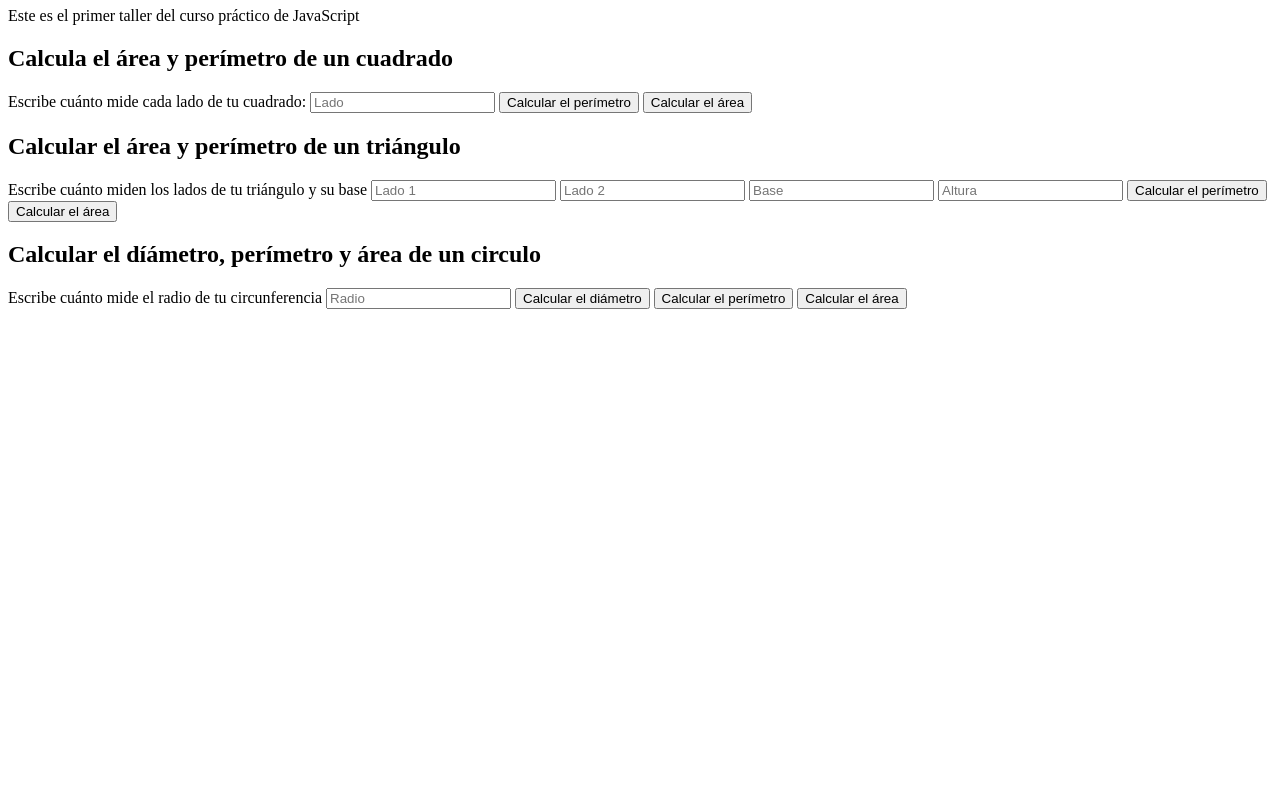
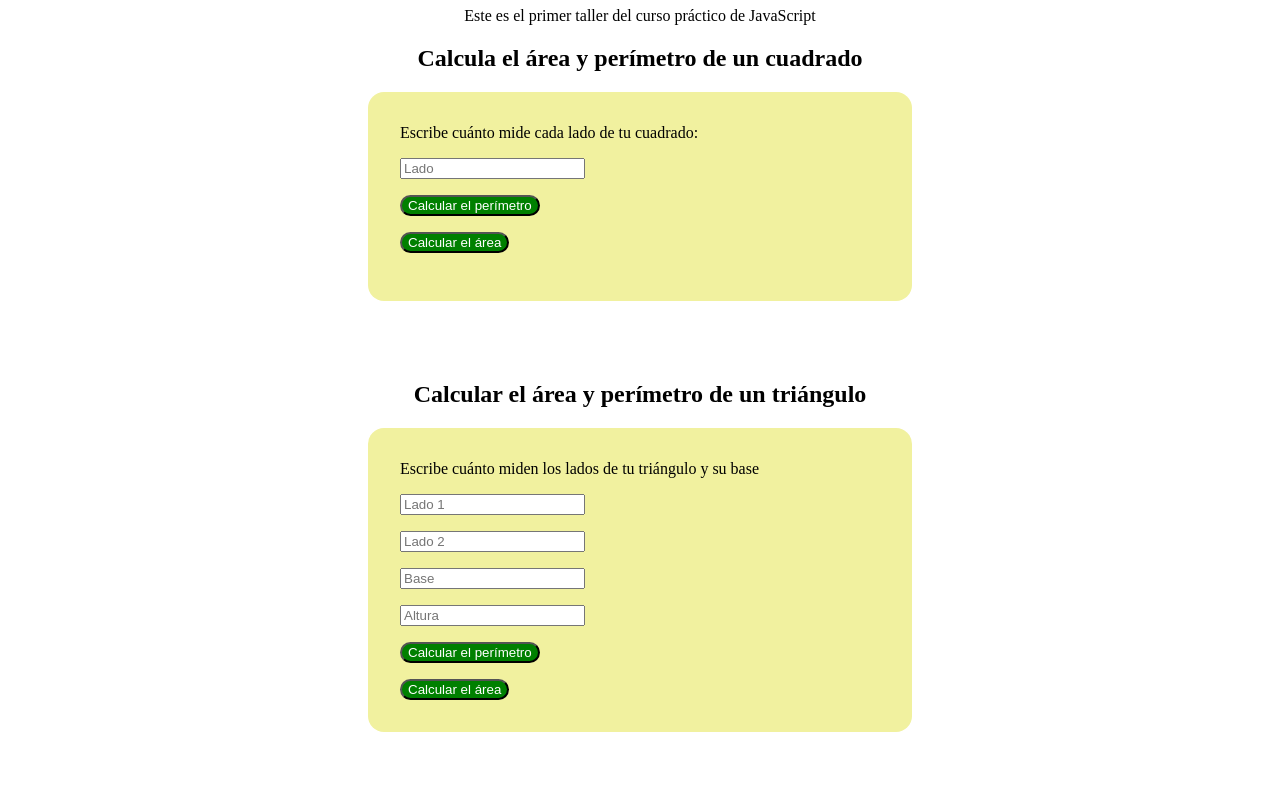
Before and after one commit to henryshop73/platzi-curso-practico-javascript, a plain HTML site: page figuras.html in a window 1280 px wide. Shown: the part 73-870 px from the top of the page. Before the commit the page ends 800 px from the top, so only its background shows below. Drawn offline with Linux system fonts and the light colour scheme.

Commit message:
Agregándo estilos a Figuras gemoétricas con css

```diff
--- a/figuras.html
+++ b/figuras.html
@@ -5,6 +5,7 @@
     <meta http-equiv="X-UA-Compatible" content="IE=edge">
     <meta name="viewport" content="width=device-width, initial-scale=1.0">
     <title>Figuras geométricas | Curso Práctico de JavaScript en Platzi</title>
+    <link rel="stylesheet" href="./figure.css">
 </head>
 <body>
     <header>
@@ -18,71 +19,99 @@
     <section>
         <h2>Calcula el área y perímetro de un cuadrado</h2>
 
-        <form>
+        <form class="formulario">
             <label for="InputCuadrado">
                 Escribe cuánto mide cada lado de tu cuadrado:
             </label>
 
+            <div class="campo primer-campo">
                 <input id="InputCuadrado" placeholder="Lado" type="number"/>
+            </div>
 
-            <button type="button" onclick="calcularPerimetroCuadrado()">
+            <div class="campo">
+                <button class="button" type="button" onclick="calcularPerimetroCuadrado()">
                     Calcular el perímetro
                 </button>
+            </div>
 
-            <button type="button" onclick="calcularAreaCuadrado()">
+            <div class="campo">
+                <button class="button" type="button" onclick="calcularAreaCuadrado()">
                     Calcular el área
                 </button>
+            </div>
          </form>
     </section>
 
     <section>
         <h2>Calcular el área y perímetro de un triángulo</h2>
 
-        <form>
+        <form class="formulario">
             <label for="InputTriangulo1">
                 Escribe cuánto miden los lados de tu triángulo y su base
             </label>
+
+            <div class="campo primer-campo">
                 <input id="InputTriangulo1" placeholder="Lado 1" type="number">
+            </div>
 
+            <div class="campo primer-campo">
                 <label for="InputTriangulo2"></label>
                 <input id="InputTriangulo2" placeholder="Lado 2" type="number">
+            </div>
 
+            <div class="campo primer-campo">
                 <label for="InputTrianguloBase"></label>
                 <input id="InputTrianguloBase" placeholder="Base" type="number">
+            </div>
 
+            <div class="campo primer-campo">
                 <label for="InputTrianguloAltura"></label>
                 <input id="InputTrianguloAltura" placeholder="Altura" type="number">
+            </div>
 
-            <button type="button" onclick="calcularPerimetroTriangulo()">
+            <div class="campo primer-campo">
+                <button class="button" type="button" onclick="calcularPerimetroTriangulo()">
                 Calcular el perímetro
                 </button>
+            </div>
 
-            <button type="button" onclick="calcularAreaTriangulo()">
+            <div>
+                <button class="button" type="button" onclick="calcularAreaTriangulo()">
                     Calcular el área
                 </button>
+            </div>
         </form>
     </section>
 
     <section>
         <h2>Calcular el díámetro, perímetro y área de un circulo</h2>
 
-        <form>
+        <form class="formulario">
             <label for="InputRadio">
                 Escribe cuánto mide el radio de tu circunferencia
             </label>
+
+            <div class="campo primer-campo">
                 <input id="InputRadio" placeholder="Radio" type="number">
+            </div>
 
-            <button type="button" onclick="calcularDiametroCirculo()">
+            <div class="campo">
+                <button class="button" type="button" onclick="calcularDiametroCirculo()">
                     Calcular el diámetro
                 </button>
+            </div>
 
-            <button type="button" onclick="calcularPerimetroCirculo()">
+            <div class="campo">
+                <button class="button" type="button" onclick="calcularPerimetroCirculo()">
                     Calcular el perímetro
                 </button>
+            </div>
 
-            <button type="button" onclick="calcularAreaCirculo()">
+            <div class="campo">
+                <button class="button" type="button" onclick="calcularAreaCirculo()">
                     Calcular el área
                 </button>
+            </div>
         </form>
     </section>
 
--- /dev/null
+++ b/figure.css
@@ -0,0 +1,37 @@
+h1 {
+    text-align: center
+}
+
+h2 {
+    text-align: center;
+}
+
+p {
+    text-align: center;
+}
+.formulario {
+    background-color: rgb(241, 241, 159);
+    width: min(30rem, 100%);
+    margin: 0 auto;
+    padding: 2rem;
+    border-radius: 1rem;
+    margin-bottom: 5rem;
+}
+
+.contenedor-campos {
+
+}
+
+.campo {
+    margin-bottom: 1rem;
+}
+
+.primer-campo {
+    margin-top: 1rem;
+}
+
+.button {
+    background-color: green;
+    color: white;
+    border-radius: 20px;
+    padding: 0,5rem;
```
Lines whose indentation alone changed are shown as unchanged.
